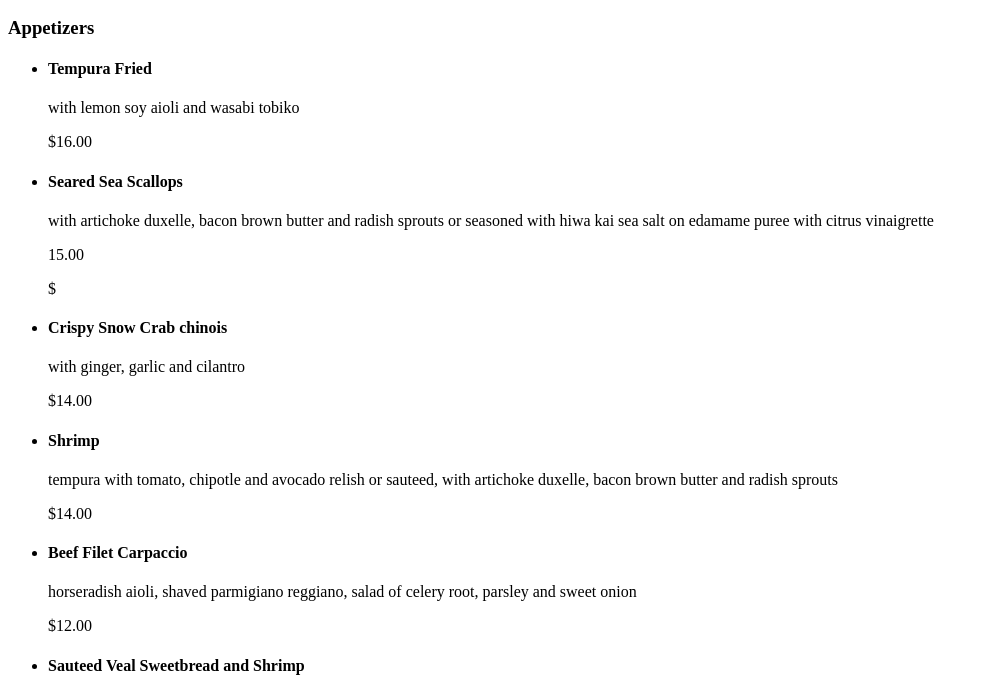
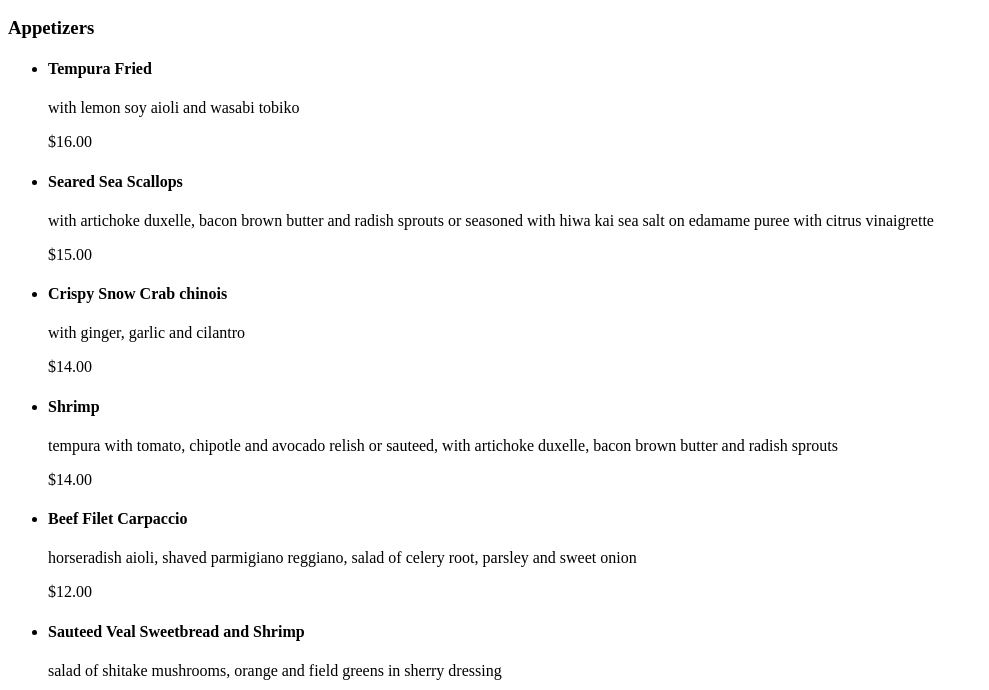
Before and after one commit to NolanR5310/NolanR5310.github.io, a plain HTML site: page grc338/restaurantmenu/index.html in a window 1280 px wide. Shown: the part 110-800 px from the top of the page, without its empty margins (0-989 px from the left). Drawn offline with Linux system fonts and the light colour scheme.

Commit message:
Update index.html

```diff
--- a/grc338/restaurantmenu/index.html
+++ b/grc338/restaurantmenu/index.html
@@ -16,7 +16,7 @@
       <li>
         <h4>Seared Sea Scallops</h4>
         <p>with artichoke duxelle, bacon brown butter and radish sprouts or seasoned with hiwa kai sea salt on edamame puree with citrus vinaigrette</p>
-        <p>15.00</p>$
+        <p>$15.00</p>
       </li>
       <li>
         <h4>Crispy Snow Crab chinois</h4>
@@ -36,7 +36,7 @@
       <li>
         <h4>Sauteed Veal Sweetbread and Shrimp</h4>
         <p>salad of shitake mushrooms, orange and field greens in sherry dressing</p>
-        <p> $14.00</p>
+        <p>$14.00</p>
       </li>
       <li>
     </ul>
```
